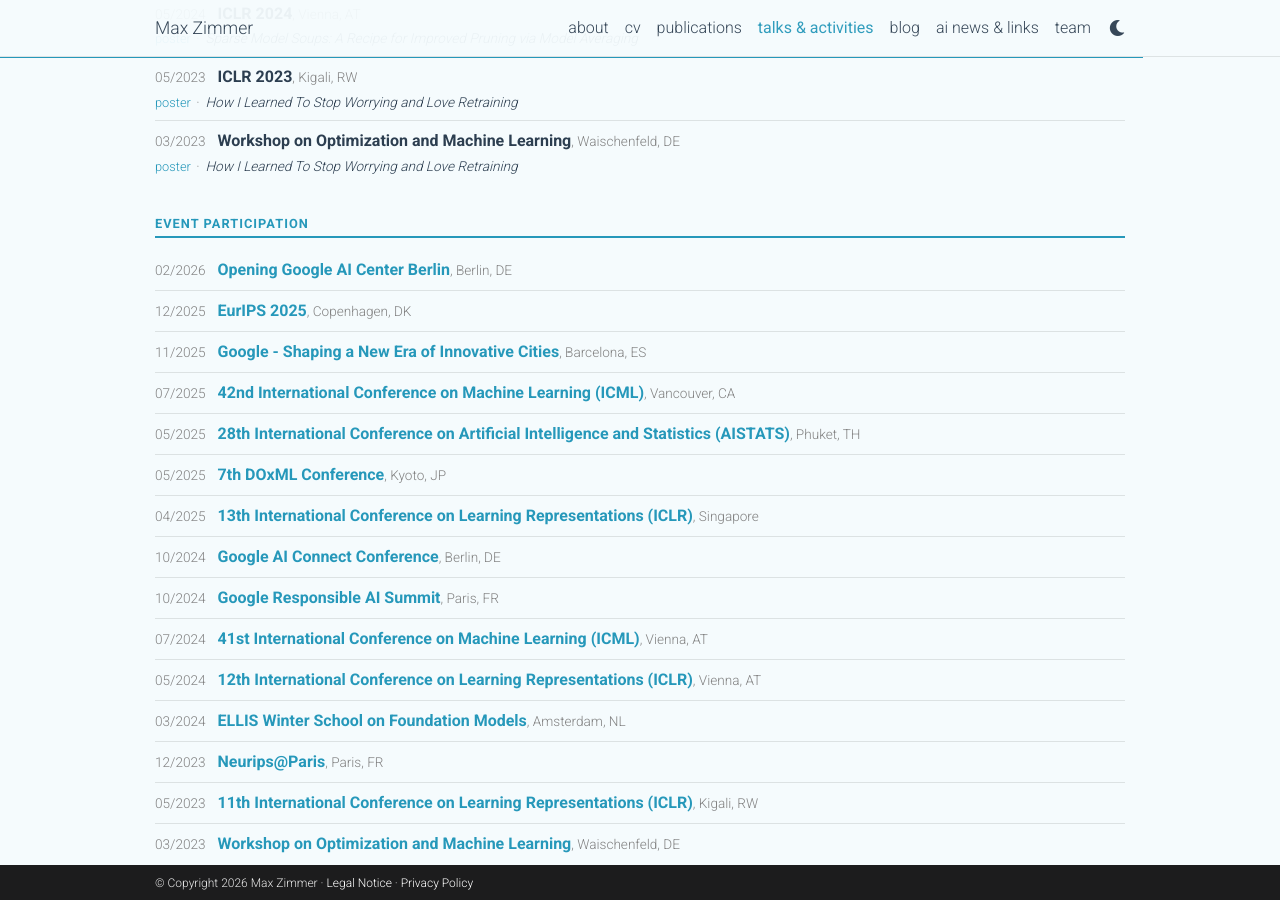
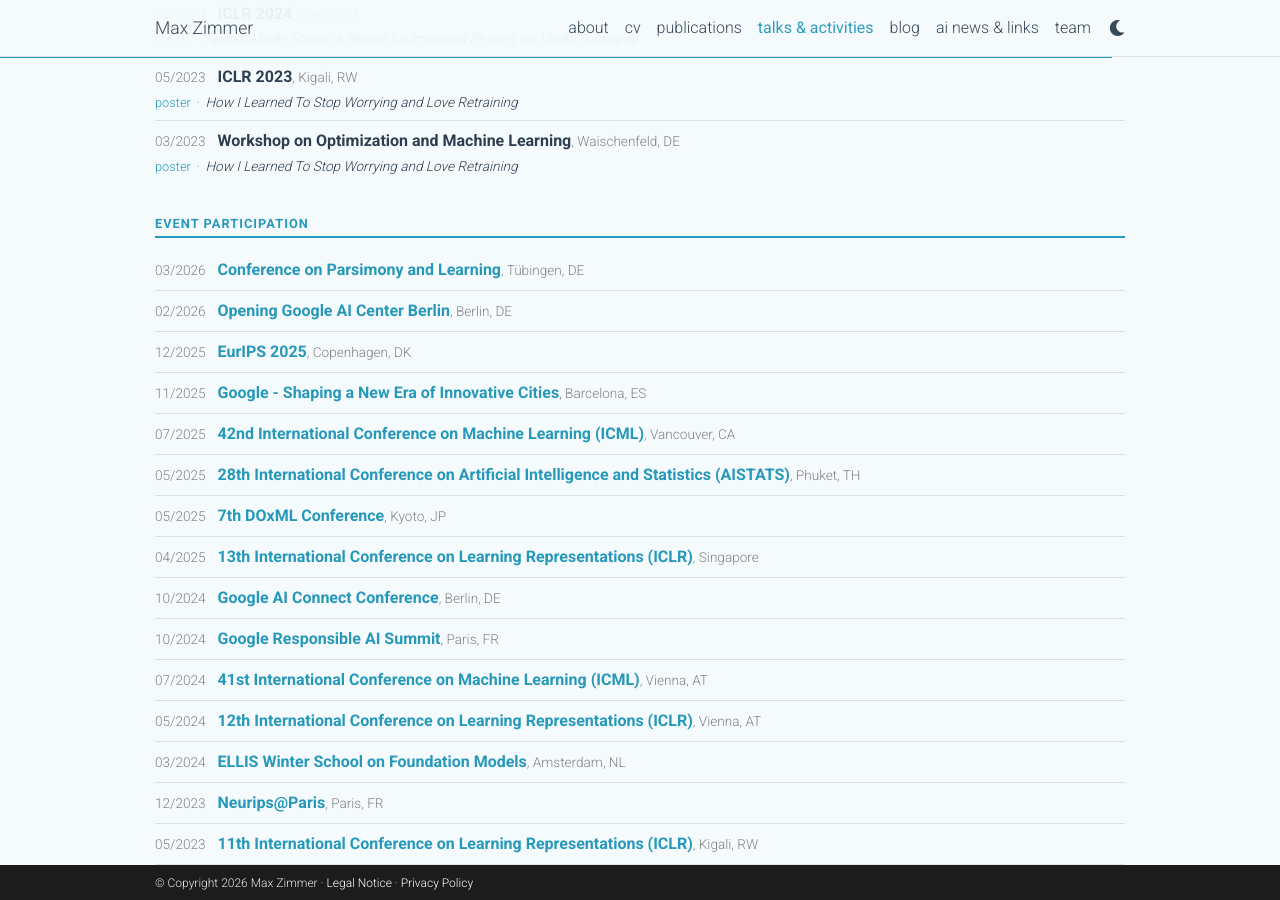
Before and after one commit to zimmer-m/zimmer-m.github.io, a Jekyll site: the page built from _pages/talks.md, in a window 1280 px wide and 900 px high, scrolled down 1301 px. Built offline with Jekyll 4.4.1, drawn with Linux system fonts in a browser that asks for light colours; comment, search, counter and statistics services are not loaded; a style sheet for code colours, icons or effects is not loaded.

Commit message:
added cpal

```diff
--- a/_data/events.yml
+++ b/_data/events.yml
@@ -58,3 +58,7 @@
   venue: Opening Google AI Center Berlin
   location: Berlin, DE
   link: https://rsvp.withgoogle.com/events/tach-google-2026_ai_forum
+- date: 2026-03-24
+  venue: Conference on Parsimony and Learning
+  location: Tübingen, DE
+  link: https://cpal.cc
```
